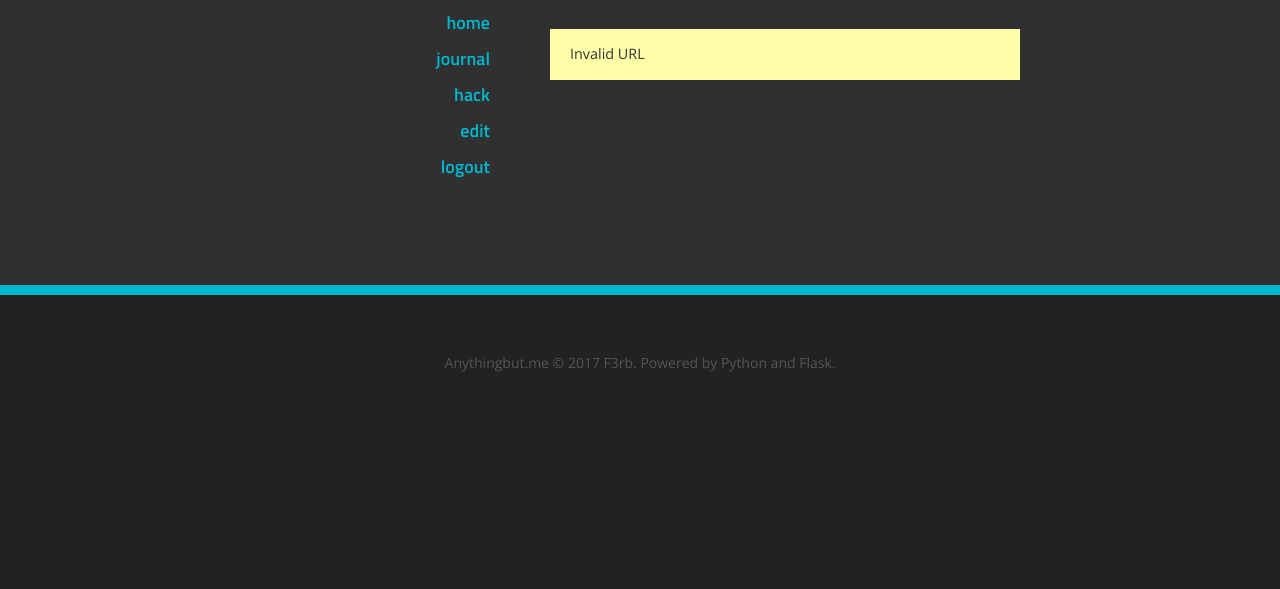
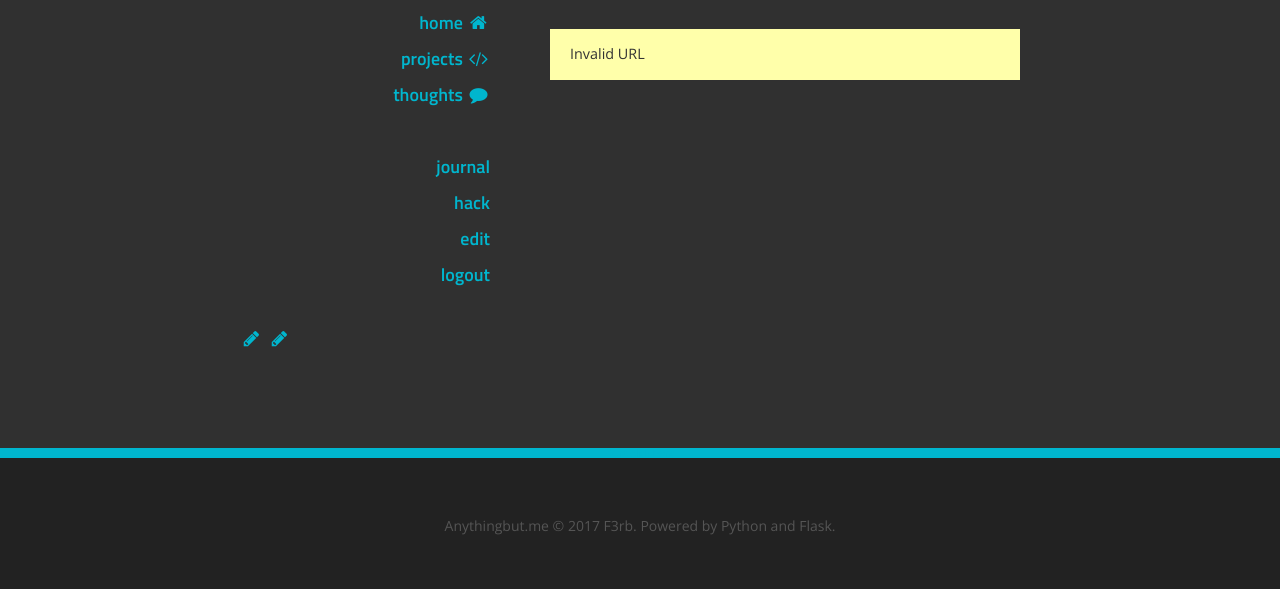
Before and after one commit to duyng404/burogu, a Flask app: page /edit/1 in a window 1280 px wide. Shown: the part 211-800 px from the top of the page. Run offline with Flask 2, Linux system fonts and the light colour scheme; the visitor is signed in with stand-in values (Sample User, id 1); parts of the project's set-up code (start-up, migrations or seed data) failed here and were passed over.

Commit message:
social menu-unfinished

```diff
--- a/app/static/shinobu.css
+++ b/app/static/shinobu.css
@@ -118,8 +118,7 @@
 	padding:0;
 }
 
-nav a{
-	color: var(--highlight-color);
+nav li{
 	height:2rem;
 	line-height: 2rem;
 	text-decoration: none;
@@ -127,10 +126,18 @@
 	font-weight: 600;
 }
 
+nav a{
+	color: var(--highlight-color);
+}
+
 nav a:hover{
 	background-color: var(--highlight-color);
 	color: #fff;
 }
+
+/* ------------- SOCIAL -------------- */
+
+#social{}
 
 /* ------------- RESPONSIVE ---------- */
 /* tablet & phone */
--- a/app/templates/base.html
+++ b/app/templates/base.html
@@ -16,6 +16,7 @@
 	<link rel="shortcut icon" href="{{ url_for('static', filename='favicon.ico') }}">
 	<link href='//fonts.googleapis.com/css?family=Open+Sans|Titillium+Web:400,600,700&subset=latin,vietnamese' rel='stylesheet' type='text/css'>
 	<link rel="stylesheet" href="{{ url_for('static',filename='shinobu.css')}}" type="text/css" />
+	<link rel="stylesheet" href="{{ url_for('static',filename='fontawesome/css/font-awesome.min.css')}}" type="text/css" />
 </head>
 
 <body>
@@ -28,9 +29,7 @@
 					</div>
 			</header>
 
-			<nav>
-				{% include 'nav.html' %}
-			</nav>
+			{% include 'nav.html' %}
 		</div><!--
 
 		--><div id="right">
@@ -49,7 +48,7 @@
 
 	</div>
 
-	<div id="lol">Peekaboo</div>
+	<div id="lol"><a href="/auth">dont click here</a></div>
 	<footer class="centerparent">
 		<p class="centerchild">Anythingbut.me &copy; 2017 F3rb. Powered by Python and Flask.</p>
 	</footer>
--- a/app/templates/nav.html
+++ b/app/templates/nav.html
@@ -1,9 +1,20 @@
+<nav>
 	<ul>
-	<li><a href="/">home</a></li>
+		<li><a href="/">home <i class="fa fa-home fa-fw" aria-hidden="true"></i></a></li>
+		<li><a href="/projects">projects <i class="fa fa-code fa-fw" aria-hidden="true"></i></a></li>
+		<li><a href="/thoughts">thoughts <i class="fa fa-comment fa-fw" aria-hidden="true"></i></a></li>
 		{% if current_user.is_authenticated %}
+			<li></li>
 			<li><a href="/journal">journal</a></li>
 			<li><a href="http://hack.anythingbut.me">hack</a></li>
 			<li><a href={{ url_for('edit') }}>edit</a></li>
 			<li><a href={{ url_for('deauth') }}>logout</a></li>
 		{% endif %}
+		<li></li>
 	</ul>
+</nav>
+
+<div id="social">
+	<a href="google.com"><i class="fa fa-pencil fa-fw" aria-hidden="true"></i></a>
+	<a href="google.com"><i class="fa fa-pencil fa-fw" aria-hidden="true"></i></a>
+</div>
--- a/app/templates/nocontent.html
+++ b/app/templates/nocontent.html
@@ -1,6 +1,7 @@
 {% extends "base.html" %}
 {% block content %}
 	<article>
-		<p>There is nothing here</p>
+		<h1>There is nothing here</h1>
+		<p>&#58;&#40;</p>
 	</article>
 {% endblock %}
```
Lines whose indentation alone changed are shown as unchanged.
